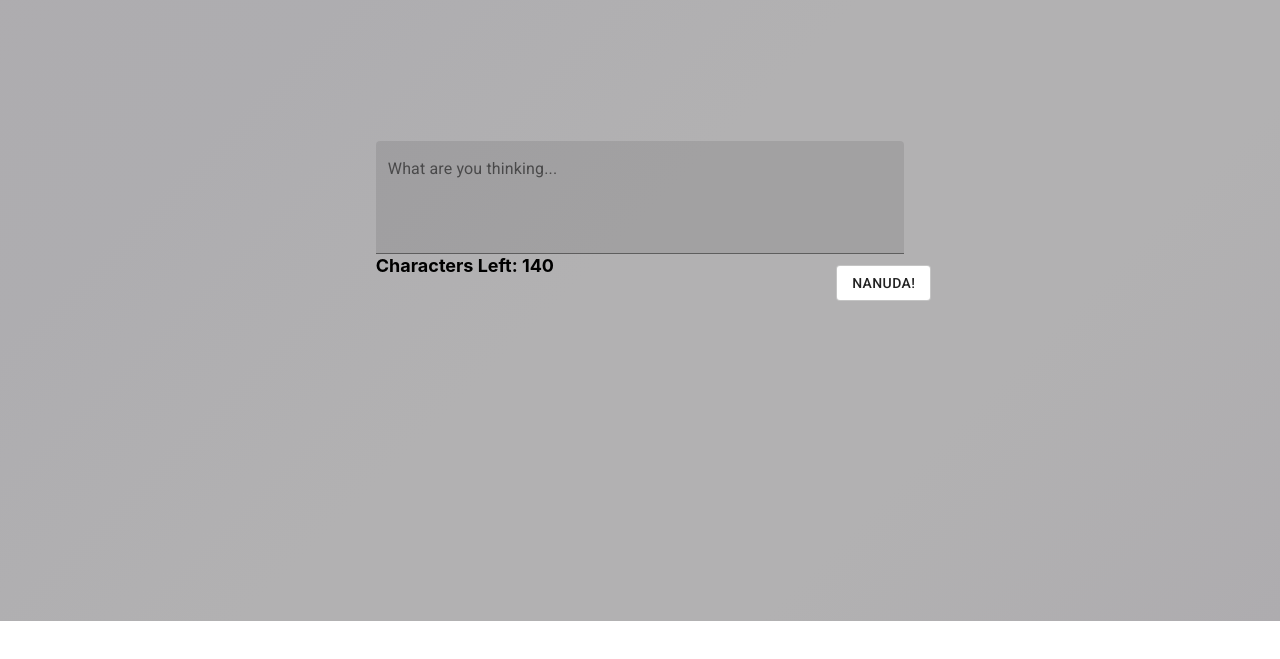
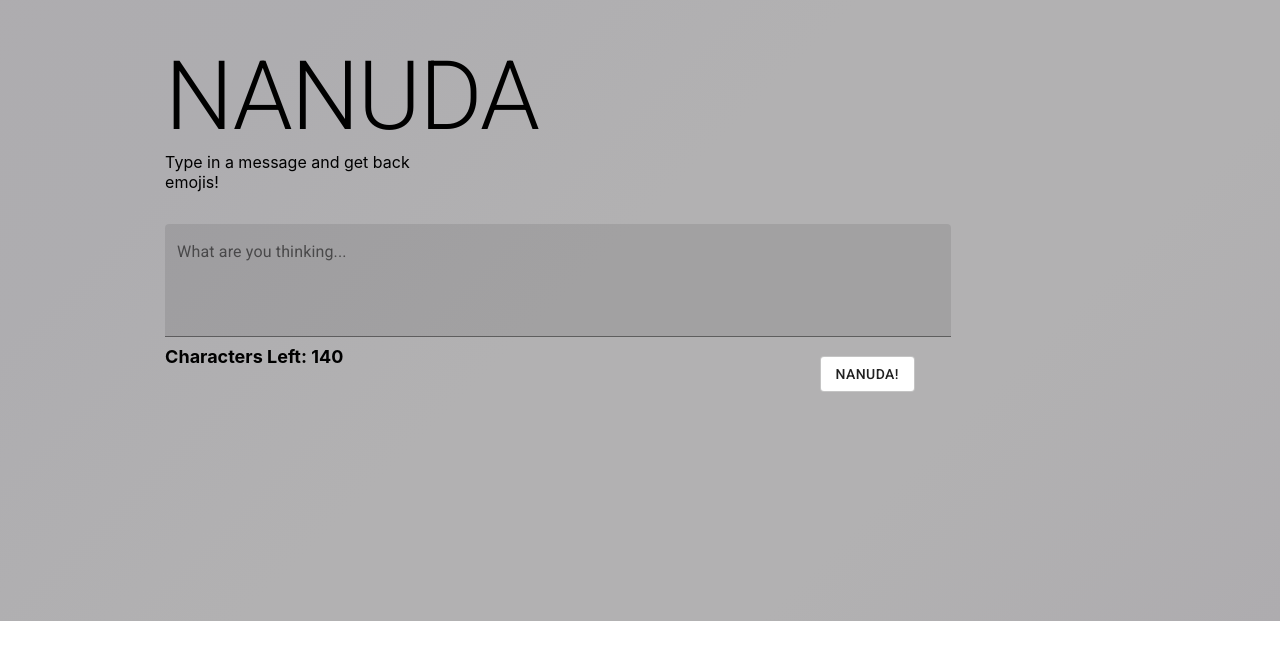
Before and after one commit to geooff/nanuda, a React (Create React App) app in the folder frontend/: page / in a window 1280 px wide. Shown: the part 179-838 px from the top of the page. After the commit the page ends 800 px from the top, so only its background shows below. Built offline with nearby package versions, Linux system fonts and the light colour scheme.

Commit message:
- Update title and subtitle

```diff
--- a/frontend/src/components/Home.jsx
+++ b/frontend/src/components/Home.jsx
@@ -14,6 +14,8 @@ import DialogTitle from "@material-ui/core/DialogTitle";
 import Slide from "@material-ui/core/Slide";
 import Grid from "@material-ui/core/Grid";
 import { Doughnut } from "react-chartjs-2";
+import Typography from "@material-ui/core/Typography";
+
 import "chartjs-plugin-labels";
 
 const Transition = React.forwardRef(function Transition(props, ref) {
@@ -209,11 +211,24 @@ class Home extends Component {
         ${backgroundColours[2]}, ${backgroundColours[3]}, ${backgroundColours[4]})`,
     };
     return (
-      <div>
-        <div style={divStyle}>
+      <div style={divStyle}>
+        <div>
           <form>
-            <Grid container spacing={3}>
-              <Grid item xs={12}>
+            <Grid container spacing={4}>
+              <Grid item xs={4}>
+                <Typography variant="h1" align="left">
+                  NANUDA
+                </Typography>
+                <Typography
+                  style={{ width: 350 }}
+                  variant="subtitle"
+                  align="left"
+                >
+                  Type in a message and get back emojis!
+                </Typography>
+              </Grid>
+
+              <Grid item xs={10}>
                 <TextField
                   id="filled-multiline-static"
                   label="What are you thinking..."
@@ -225,7 +240,7 @@ class Home extends Component {
                 />
               </Grid>
 
-              <Grid item xs={10}>
+              <Grid item xs={8}>
                 <p
                   className="charsRemaining"
                   style={
@@ -241,7 +256,7 @@ class Home extends Component {
                 <Button
                   type="submit"
                   variant="outlined"
-                  style={{ backgroundColor: "white" }}
+                  style={{ backgroundColor: "white", marginBottom: 10 }}
                   onClick={(e) => this.handleSubmit(e)}
                 >
                   Nanuda!
@@ -251,16 +266,9 @@ class Home extends Component {
             {isShowingChart && this.renderChart(results)}
           </form>
         </div>
-        <BottomNavigation>
-          <BottomNavigationAction label="Recents" />
-          <BottomNavigationAction label="Favorites" />
-          <BottomNavigationAction label="Nearby" />
-        </BottomNavigation>
       </div>
     );
   }
 }
 
 export default Home;
-
-// Add in TLDR in text and explain what is happening
```
